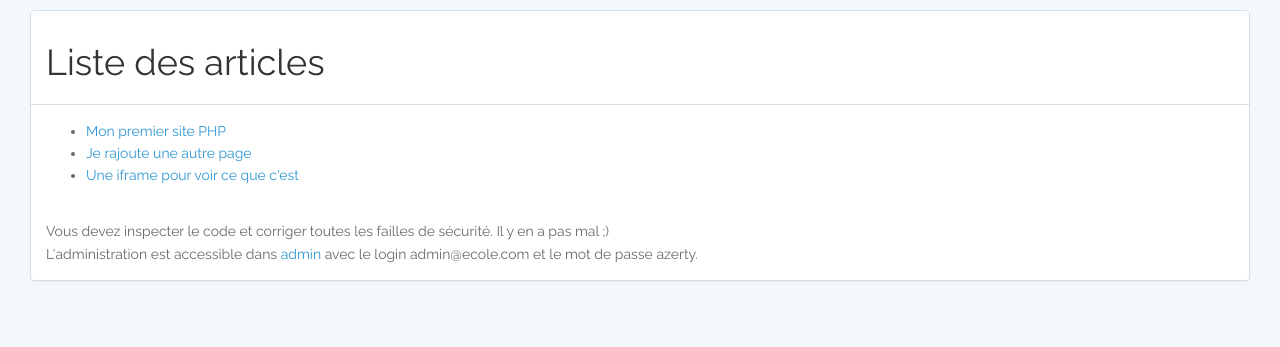
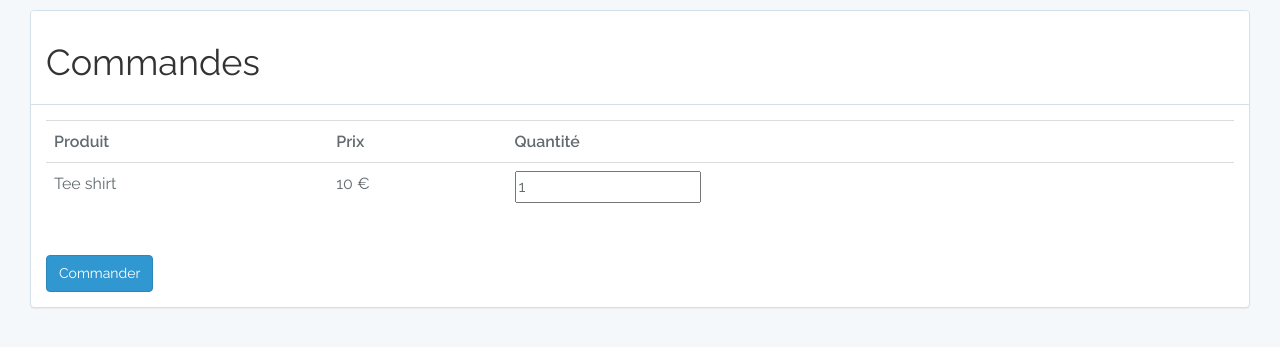
Before and after one commit to ynizon/securite-apprentissage, a PHP site: page /commande.php in a window 1280 px wide. Shown: the top 347 px of the page. Run offline with PHP 8.4, Linux system fonts and the light colour scheme; data comes from the database, SQL or seed files in the repository.

Commit message:
FEAT: panier

```diff
--- /dev/null
+++ b/achat.txt
@@ -0,0 +1 @@
+total de 10
--- /dev/null
+++ b/commande.php
@@ -0,0 +1,82 @@
+<?php
+require_once('config.php');
+
+if (isset($_POST["quantity"])){
+     ?>
+     <div class="alert alert-success">
+          Vous venez de passer une commande de <?php echo $_POST["quantity"];?> Tee shirt au prix total de <?php echo $_POST["quantity"]*$_POST["price"];?> &euro;<br/>
+          Pour en être sur, vérifier le fichier achat.txt à la racine.
+     </div>
+     <?php
+     file_put_contents("achat.txt","total de ". $_POST["quantity"]*$_POST["price"]);
+     exit();
+}
+?>
+
+<html>
+	<head>
+		<link rel="stylesheet" href="css/bootstrap.min.css" />
+		<link rel="stylesheet" href="css/app.css" />
+		<link rel="stylesheet" href="css/styles.css" />
+		<link rel="stylesheet" href="css/font-awesome.min.css" />
+
+		<title id="title">Sécurisez moi ca :)</title>
+
+		<script type="text/javascript" src="js/jquery.min.js"></script>
+	</head>
+	<body>
+		<div class="container" style="padding-top:10px">
+			<div class="row">
+				<div class="col-md-12">
+					<div class="panel panel-default">
+						<div class="panel-heading">
+							<h1 id="h1">Commandes</h1>
+						</div>
+						<div class="panel-body">
+                                   <?php
+                                   $price = 10;
+                                   ?>
+                                   <div id="info">
+                                   </div>
+                                   <table class="table">
+                                        <tr>
+                                             <th>Produit</th>
+                                             <th>Prix</th>
+                                             <th>Quantité</th>
+                                        </tr>
+                                        <tr>
+                                             <td>Tee shirt</td>
+                                             <td><input type="hidden" id="price" name="price" value="<?php echo $price;?>" /><?php echo $price;?> &euro;</td>
+                                             <td><input type="text" name="quantity" id="quantity" value="1" /></td>
+                                        </tr>
+                                   </table>
+
+                                   <br/>
+                                   <input class="btn btn-primary" type="button" value="Commander" onclick="commander()"/>
+
+                                   <script >
+                                        function commander(){
+                                             var price = document.getElementById("price").value;
+                                             var quantity = document.getElementById("quantity").value;
+                                             if (price == "" || price == "0"){
+                                                  alert("Le prix est obligatoire. Commande annulée.");
+                                             }else{
+                                                 $.ajax({
+                                                    url : 'commande.php', // La ressource ciblée
+                                                    type : 'POST', // Le type de la requête HTTP.
+                                                    data : {'price': price, "quantity":quantity},
+                                                    success : function(data){ // code_html contient le HTML renvoyé
+                                                           $("#info").html(data);
+                                                    }
+                                                 });
+                                             }
+
+                                        }
+                                   </script>
+						</div>
+					</div>
+				</div>
+			</div>
+		</div>
+	</body>
+</html>
--- a/index.php
+++ b/index.php
@@ -37,7 +37,8 @@ $posts = getPosts();
 								</ul>
 							</nav>
 							<br/>
-
+                                   <a href='commande.php'>Commander un produit</a>
+							<br/>
 
 							<article>
 								Vous devez inspecter le code et corriger toutes les failles de sécurité. Il y en a pas mal ;)<br/>
```
